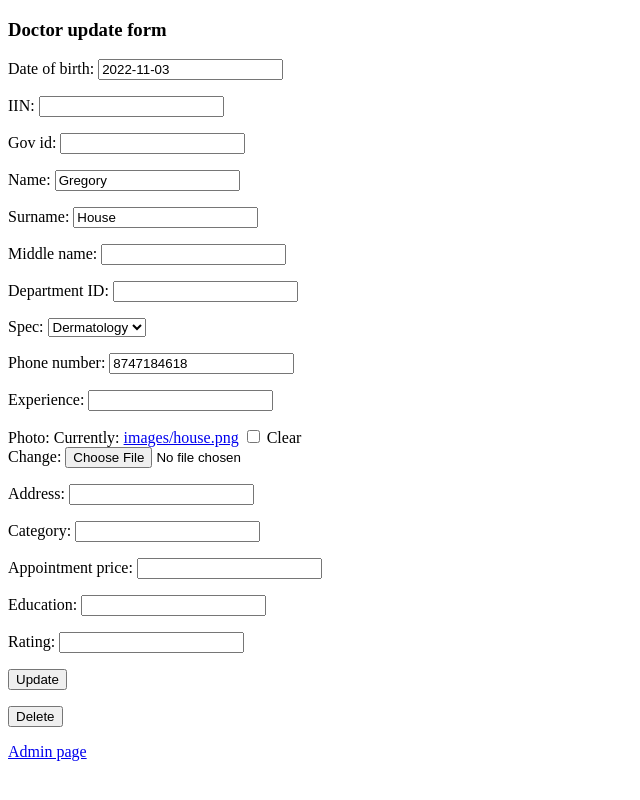
After one commit to IwannabeSplendid/Clinec, a Django app: page /users/admin/update/Doctor/3 in a window 1280 px wide. The commit adds this page. Shown: the whole page, without its empty margins (0-640 px from the left). Run offline with Django 3.2, Linux system fonts and the light colour scheme; a user stored in the database is signed in; data comes from the database, SQL or seed files in the repository; both versions use the stored data as it was before the commit.

Commit message:
register + update for admin

```diff
--- a/users/forms.py
+++ b/users/forms.py
@@ -27,12 +27,30 @@ class UserForm(UserCreationForm):
 class PatientForm(forms.ModelForm):
     class Meta:
         model = Patient
-        fields = ["date_of_birth", "gov_id", "name", "surname", "middle_name", "blood_group", "contact_close",
-                  "phone_number", "address", "marital_status", "registration_date", "assigned_doctor"]
+        fields = ["date_of_birth", "gov_id", "IIN", "name", "surname", "middle_name", "blood_group", "contact_close",
+                  "phone_number", "address", "marital_status", "registration_date", "assigned_doctor", "user"]
+        widgets = {
+            "user": forms.HiddenInput(attrs={'class':'form-control', 'placeholder':""}),
+            "registration_date" : forms.TextInput(attrs={'class':'form-control', 'placeholder':""}),
+            "IIN" : forms.TextInput(attrs={'class':'form-control', 'placeholder':""})
+        }
+
+
+
+
 
 class DoctorForm(forms.ModelForm):
     class Meta:
         model = Doctor
         fields = ["date_of_birth", "IIN", "gov_id", "name", "surname", "middle_name", "department_ID", "spec",
                   "phone_number", "experience", "photo", "address", "category", "appointment_price",
-                  "education", "rating", "address"]
+                  "education", "rating", "address", "user"]
+        widgets = {"user": forms.HiddenInput()}
+
+    def __init__(self, *args, **kwargs):
+        super(DoctorForm, self).__init__(*args, **kwargs)
+
+        for fieldname in ["date_of_birth", "IIN", "gov_id", "name", "surname", "middle_name", "department_ID", "spec",
+                  "phone_number", "experience", "photo", "address", "category", "appointment_price",
+                  "education", "rating", "address", "user"] :
+            self.fields[fieldname].help_text = None
--- a/users/models.py
+++ b/users/models.py
@@ -15,26 +15,28 @@ class User(AbstractUser):
 class Specialization(models.Model):
     name = models.CharField(max_length=50)
 
+    def __str__(self):
+        return self.name
 
 #extended models of users
 
 class Doctor(models.Model):
     user = models.OneToOneField(User, on_delete=models.CASCADE, primary_key=True)
     date_of_birth = models.DateField(blank=True)
-    IIN = models.CharField(max_length=12, blank=True)
-    gov_id = models.CharField(max_length=12,blank=True)
+    IIN = models.IntegerField(max_length=12, blank=True)
+    gov_id = models.IntegerField(max_length=12,blank=True)
     name = models.CharField(max_length=50, blank=True)
     surname = models.CharField(max_length=50, blank=True)
     middle_name = models.CharField(max_length=50, blank=True)
     phone_number = models.CharField(max_length=11,blank=True)
-    department_ID = models.CharField(max_length=6, blank=True)
+    department_ID = models.IntegerField(max_length=6, blank=True)
     spec = models.ForeignKey(Specialization, on_delete = models.SET_NULL, blank = True, null = True)
     experience = models.CharField(max_length=2, blank=True)
     photo = models.ImageField(upload_to='images', blank=True)
     category=models.CharField(max_length=10, blank=True)
     appointment_price = models.CharField(max_length = 7, blank=True)
     education = models.CharField(max_length=30, blank=True)
-    rating = models.CharField(max_length = 2, blank=True)
+    rating = models.IntegerField(max_length = 2, blank=True)
     address = models.CharField(max_length = 30, blank=True)
     homepage = models.URLField(blank=True)
 
@@ -43,22 +45,34 @@ class Doctor(models.Model):
 
 
 #patient
+blood_group_choices = [
+    ("A", "A"),
+    ("B", "B"),
+    ("AB", "AB"),
+    ("O", "O")
+]
+
+marital_status_choices =[
+    ("married", "Married"),
+    ("separeted", "Separeted"),
+    ("single", "Single"),
+    ("widowed", "Widowed")
+]
+
 class Patient(models.Model):
     user = models.OneToOneField(User, on_delete=models.CASCADE, primary_key=True)
     date_of_birth = models.DateField(blank=True)
-    IIN = models.CharField(max_length=12, blank=True)
-    gov_id = models.CharField(max_length=12,blank=True)
+    IIN = models.IntegerField(max_length=12, blank=True)
+    gov_id = models.IntegerField(max_length=12,blank=True)
     name = models.CharField(max_length=50, blank=True)
     surname = models.CharField(max_length=50, blank=True)
     middle_name = models.CharField(max_length=50, blank=True)
-    blood_group = models.CharField(max_length=2, blank=True)
+    blood_group = models.CharField(max_length=2, blank=True, choices=blood_group_choices)
     contact_close = models.CharField(max_length=11,blank=True)
     phone_number = models.CharField(max_length=11,blank=True)
     address = models.CharField(max_length=50, blank=True)
-    marital_status = models.CharField(max_length=10, blank=True)
-    registration_date = models.DateField()
-    email = models.EmailField(blank=True)
-
+    marital_status = models.CharField(max_length=10, blank=True, choices = marital_status_choices)
+    registration_date = models.DateField(default = datetime.today())
     assigned_doctor = models.ForeignKey(Doctor, related_name='assigned_patients', on_delete=models.PROTECT, default = Doctor.objects.get(surname="House").pk) #why added pk?
 
     def __str__(self):
--- /dev/null
+++ b/users/templates/users/update.html
@@ -0,0 +1,22 @@
+{% extends 'users/layout.html' %}
+
+{% block head %}
+
+<title>Update user</title>
+
+{% endblock %}
+
+{%block body%}
+
+<h3>{{role}} update form</h3>
+
+<form method="post">
+    {% csrf_token%}
+    {{ form.as_p }}
+    <p><input type="submit" value="Update"></p>
+    <button type='submit' value = "Delete" name="Delete">Delete</button>
+</form>
+
+<p></p>
+<p><a href="{% url 'personal' %}">Admin page</a></p>
+{% endblock %}
--- a/users/urls.py
+++ b/users/urls.py
@@ -9,6 +9,7 @@ urlpatterns = [
     path('admin/register', views.register_view, name='register'),
     path('admin/register/patient/<int:id>', views.register_p, name='register_patient'),
     path('admin/register/doctor/<int:id>', views.register_d, name='register_doctor'),
+    path('admin/update/<str:role>/<int:id>', views.update, name='update'),
     path('personal', views.personal, name='personal'),
     path('appointment/<int:id>/<str:day>/<int:h>', views.appointment, name='appointment'),
     path('search/appointment', views.search_appointment, name = 'search_appointment'),
--- a/users/views.py
+++ b/users/views.py
@@ -93,7 +93,12 @@ def personal(request):
         return render(request, 'users/doctor_page.html')
 
     elif is_admin(user):
-        return render(request, 'users/admin_page.html')
+        patients = Patient.objects.all()
+        doctors = Doctor.objects.all()
+
+        return render(request, 'users/admin_page.html', {
+            'patients' : patients, 'doctors' : doctors
+        })
 
     return HttpResponseRedirect(reverse('admin:index'))
 
@@ -279,12 +284,13 @@ def register_view(request):
 # admin register patient
 @staff_member_required
 def register_p(request, id):
-    user = User.objects.get(id=id)
-
-    form = PatientForm({'user' : user})
+    form = PatientForm({"registration_date": datetime.today().date()})
 
     if request.method == 'POST':
-        form = PatientForm(request.POST)
+        data = request.POST.copy()
+        data['user'] = str(id)
+        form = PatientForm(data)
+
         if form.is_valid():
             form.save()
 
@@ -298,13 +304,12 @@ def register_p(request, id):
 # admin register patient
 @staff_member_required
 def register_d(request, id):
-    user = User.objects.get(id=id)
-
-    print(user)
-    form = DoctorForm({'user' : user})
+    form = DoctorForm({"registration_date": datetime.today()})
 
     if request.method == 'POST':
-        form = DoctorForm(request.POST, {'user' : user})
+        data = request.POST.copy()
+        data['user'] = str(id)
+        form = DoctorForm(data)
         if form.is_valid():
             form.save()
 
@@ -317,3 +322,38 @@ def register_d(request, id):
     return render(request, 'users/register_d.html', {
         'form' :  form
     })
+
+
+#update
+@staff_member_required
+def update(request, role, id):
+    if role == 'Patient':
+        patient = Patient.objects.get(user_id = str(id))
+        form = PatientForm(instance=patient)
+
+        if request.method == 'POST':
+            if 'Delete' in request.POST:
+                patient.delete()
+            else:
+                form = PatientForm(request.POST, instance=patient)
+                if form.is_valid():
+                    form.save()
+            return HttpResponseRedirect(reverse('personal'))
+
+    elif role == 'Doctor':
+        doctor = Doctor.objects.get(user_id = str(id))
+        form = DoctorForm(instance=doctor)
+
+        if request.method == 'POST':
+            if 'Delete' in request.POST:
+                doctor.delete()
+            else:
+                form = DoctorForm(request.POST, instance=doctor)
+                if form.is_valid():
+                    form.save()
+            return HttpResponseRedirect(reverse('personal'))
+
+
+    return render(request, 'users/update.html', {
+        'form' :  form, 'role' : role
+    })
```
Also changed, not shown: users/templates/users/admin_page.html (+10 -1 lines), db.sqlite3, users/migrations/0009_remove_patient_email_alter_doctor_iin_and_more.py (added).
